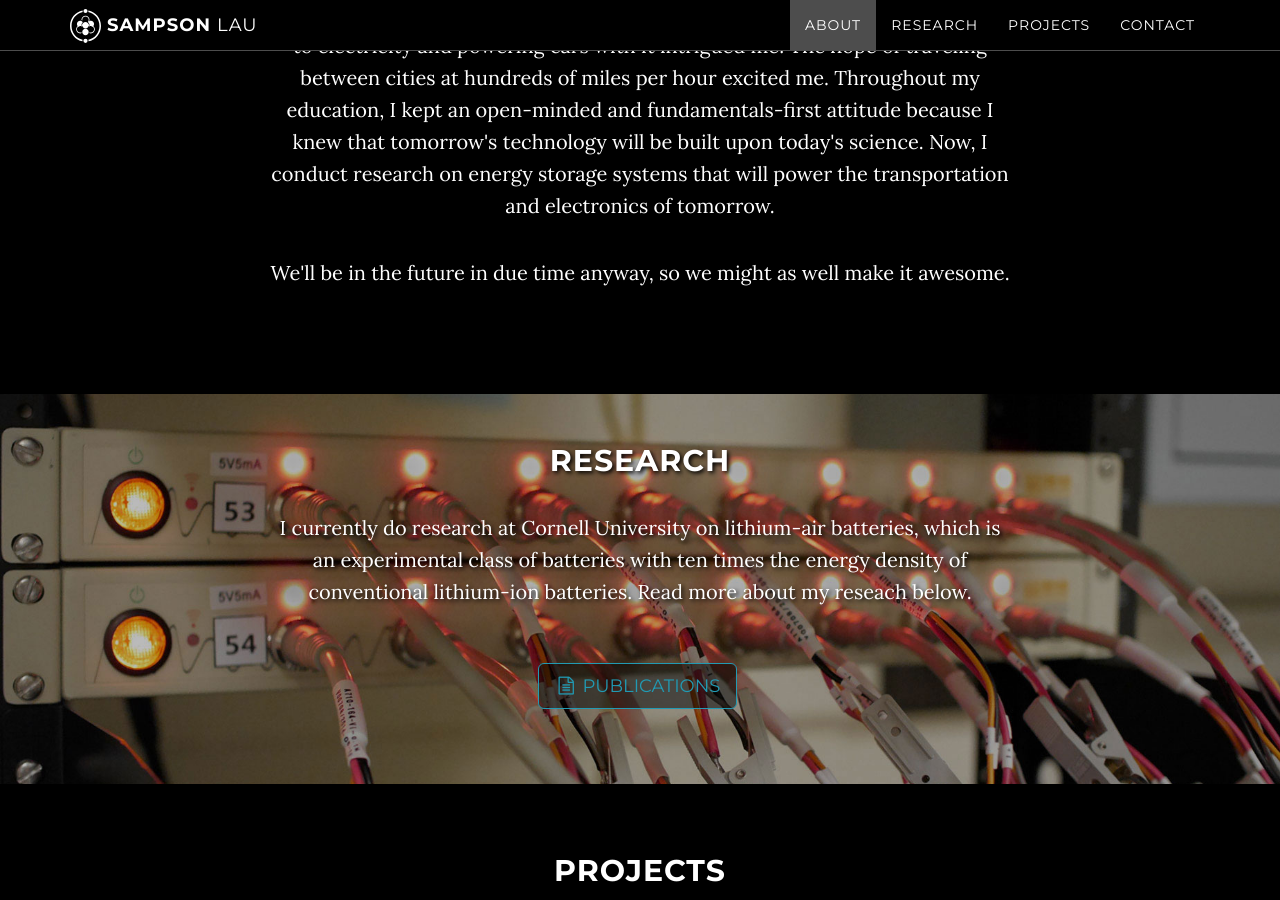
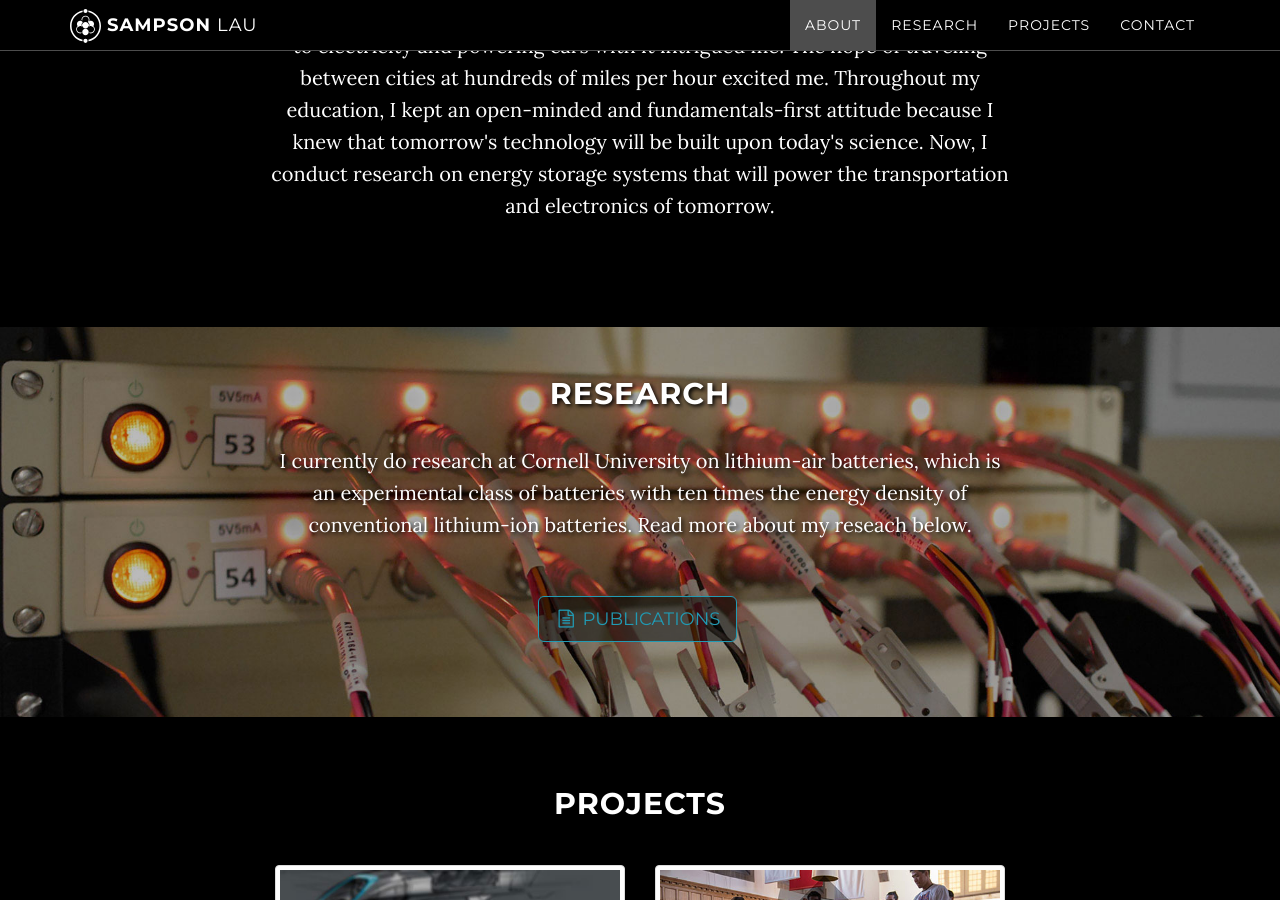
Before and after one commit to sampsonlau/sampsonlau.github.io, a Jekyll site: the page built from index.html, in a window 1280 px wide and 900 px high, scrolled down 1299 px. Built offline with Jekyll 4.4.1, drawn with Linux system fonts in a browser that asks for light colours; grey boxes are pictures that could not be loaded.

Commit message:
Edited about section.

```diff
--- a/_includes/about.html
+++ b/_includes/about.html
@@ -17,9 +17,6 @@
                 I knew that tomorrow's technology will be built upon today's science.
                 Now, I conduct research on energy storage systems that will power the transportation
                 and electronics of tomorrow.</p>
-                <p>
-                We'll be in the future in due time anyway, so we might as well make it awesome.
-                </p>
             </div>
         </div>
     </section>
```
